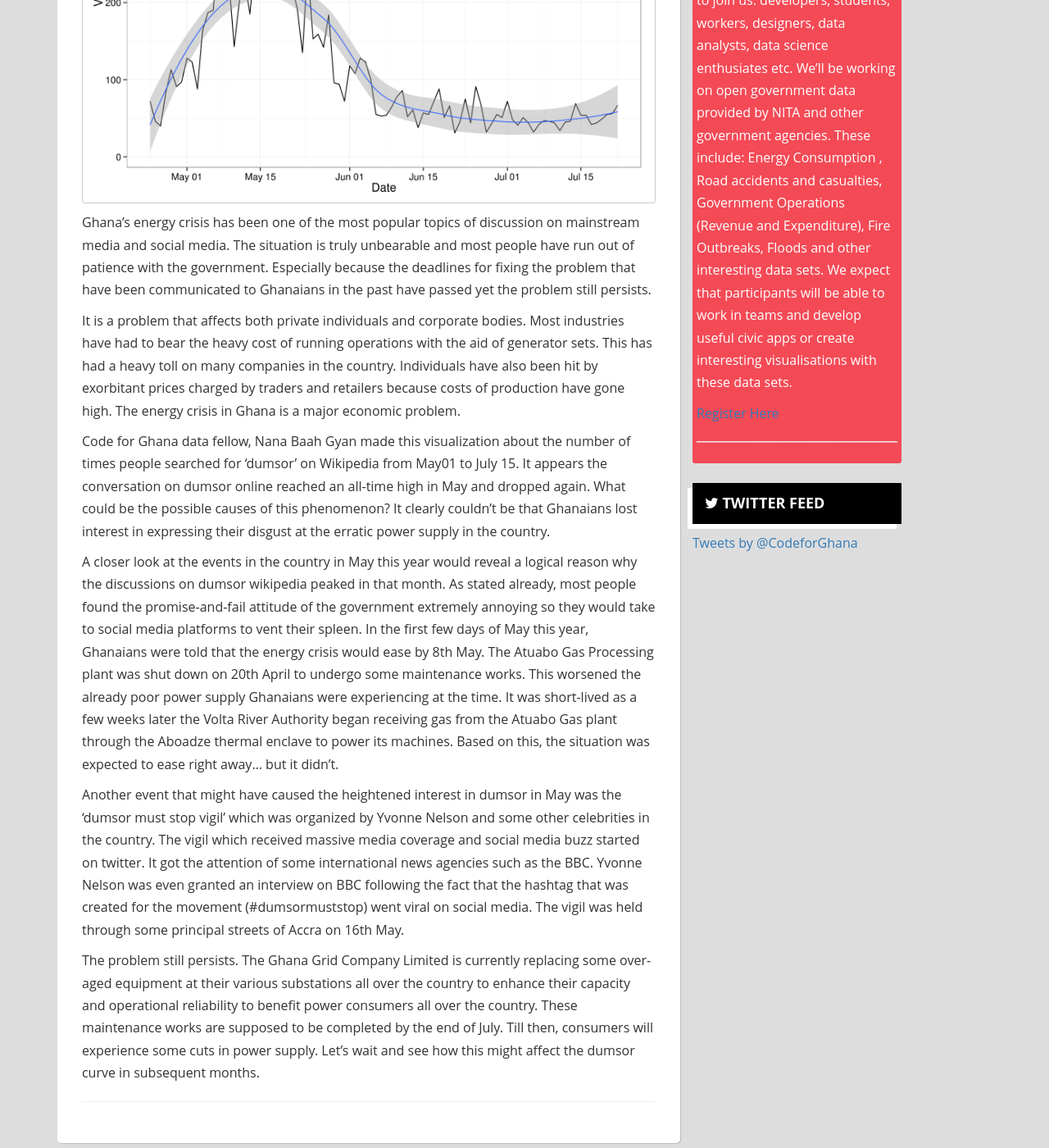
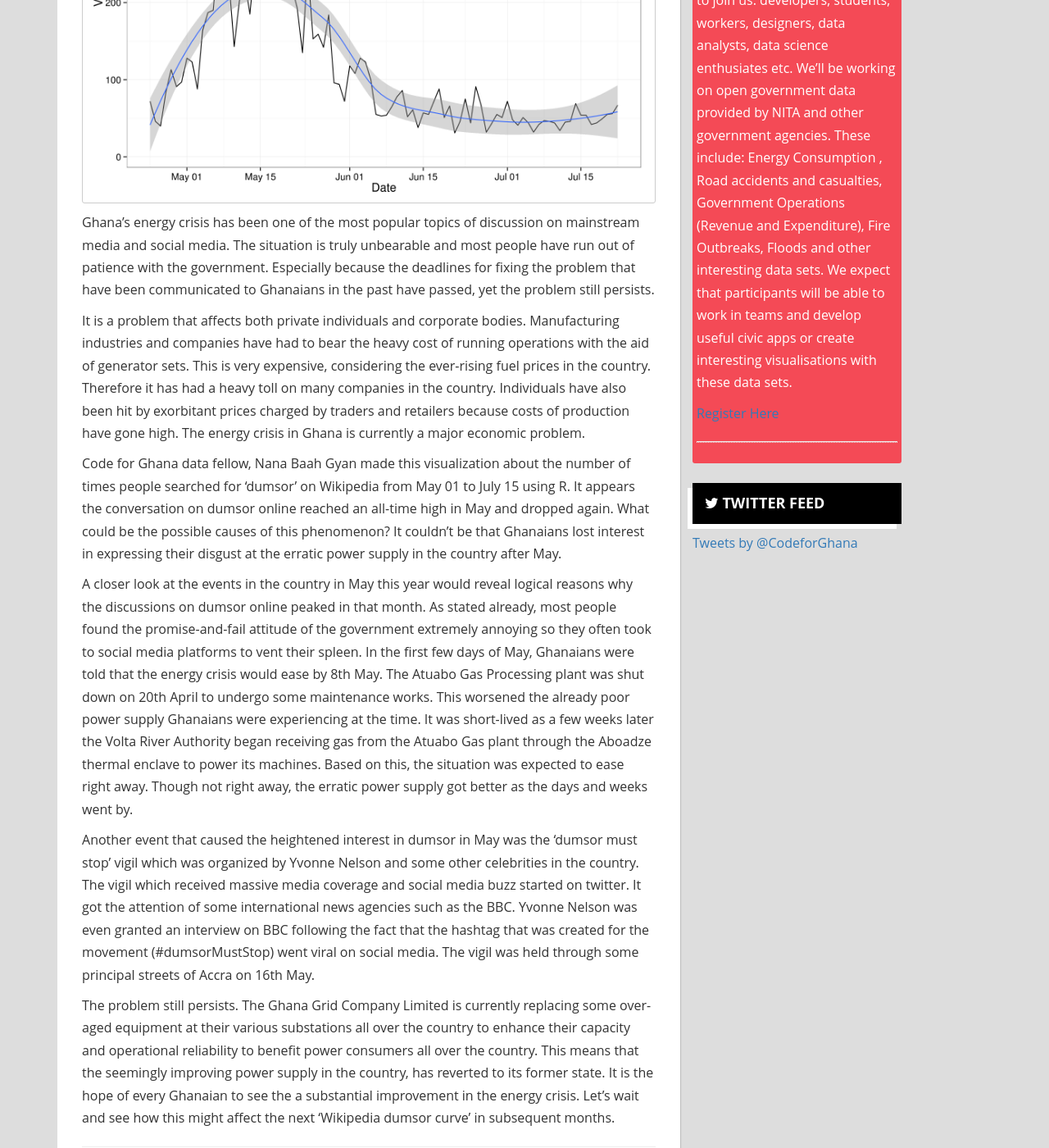
Before and after one commit to CodeForAfrica/CodeForGhana.org, a Jekyll site: the page built from _posts/2015-07-30-dumsor-curve.md, in a window 1280 px wide and 1400 px high, scrolled down 736 px. Shown: the whole window at 82% size. Built offline with Jekyll 4.4.1, drawn with Linux system fonts in a browser that asks for light colours; comment, search, counter and statistics services are not loaded.

Commit message:
update dumsor curve post

```diff
--- a/_posts/2015-07-30-dumsor-curve.md
+++ b/_posts/2015-07-30-dumsor-curve.md
@@ -4,15 +4,15 @@ title:  "Dumsor Search Results On Wikipedia"
 date:   2015-07-30
 thumbnail: /img/blog/dumsor-curve.png
 ---
+Ghana's energy crisis has been one of the most popular topics of discussion on mainstream media and social media. The situation is truly unbearable and most people have run out of patience with the government. Especially because the deadlines for fixing the problem that have been communicated to Ghanaians in the past have passed, yet the problem still persists.
 
-Ghana’s energy crisis has been one of the most popular topics of discussion on mainstream media and social media. The situation is truly unbearable and most people have run out of patience with the government. Especially because the deadlines for fixing the problem that have been communicated to Ghanaians in the past have passed yet the problem still persists.
+It is a problem that affects both private individuals and corporate bodies. Manufacturing industries and companies have had to bear the heavy cost of running operations with the aid of generator sets. This is very expensive, considering the ever-rising fuel prices in the country. Therefore it has had a heavy toll on many companies in the country. Individuals have also been hit by exorbitant prices charged by traders and retailers because costs of production have gone high. The energy crisis in Ghana is currently a major economic problem.
 
-It is a problem that affects both private individuals and corporate bodies. Most industries have had to bear the heavy cost of running operations with the aid of generator sets. This has had a heavy toll on many companies in the country. Individuals have also been hit by exorbitant prices charged by traders and retailers because costs of production have gone high. The energy crisis in Ghana is a major economic problem.
 
-Code for Ghana data fellow, Nana Baah Gyan made this visualization about the number of times people searched for ‘dumsor’ on Wikipedia from May01 to July 15. It appears the conversation on dumsor online reached an all-time high in May and dropped again. What could be the possible causes of this phenomenon? It clearly couldn’t be that Ghanaians lost interest in expressing their disgust at the erratic power supply in the country.
+Code for Ghana data fellow, Nana Baah Gyan made this visualization about the number of times people searched for ‘dumsor’ on Wikipedia from May 01 to July 15 using R. It appears the conversation on dumsor online reached an all-time high in May and dropped again. What could be the possible causes of this phenomenon? It couldn’t be that Ghanaians lost interest in expressing their disgust at the erratic power supply in the country after May.
 
-A closer look at the events in the country in May this year would reveal a logical reason why the discussions on dumsor wikipedia peaked in that month. As stated already, most people found the promise-and-fail attitude of the government extremely annoying so they would take to social media platforms to vent their spleen. In the first few days of May this year, Ghanaians were told that the energy crisis would ease by 8th May. The Atuabo Gas Processing plant was shut down on 20th April to undergo some maintenance works. This worsened the already poor power supply Ghanaians were experiencing at the time. It was short-lived as a few weeks later the Volta River Authority began receiving gas from the Atuabo Gas plant through the Aboadze thermal enclave to power its machines. Based on this, the situation was expected to ease right away… but it didn’t.
+A closer look at the events in the country in May this year would reveal logical reasons why the discussions on dumsor online peaked in that month. As stated already, most people found the promise-and-fail attitude of the government extremely annoying so they often took to social media platforms to vent their spleen. In the first few days of May, Ghanaians were told that the energy crisis would ease by 8th May. The Atuabo Gas Processing plant was shut down on 20th April to undergo some maintenance works. This worsened the already poor power supply Ghanaians were experiencing at the time. It was short-lived as a few weeks later the Volta River Authority began receiving gas from the Atuabo Gas plant through the Aboadze thermal enclave to power its machines. Based on this, the situation was expected to ease right away. Though not right away, the erratic power supply got better as the days and weeks went by.
 
-Another event that might have caused the heightened interest in dumsor in May was the ‘dumsor must stop vigil’ which was organized by Yvonne Nelson and some other celebrities in the country. The vigil which received massive media coverage and social media buzz started on twitter. It got the attention of some international news agencies such as the BBC. Yvonne Nelson was even granted an interview on BBC following the fact that the hashtag that was created for the movement  (#dumsormuststop) went viral on social media. The vigil was held through some principal streets of Accra on 16th May.
+Another event that caused the heightened interest in dumsor in May was the ‘dumsor must stop’ vigil which was organized by Yvonne Nelson and some other celebrities in the country. The vigil which received massive media coverage and social media buzz started on twitter. It got the attention of some international news agencies such as the BBC. Yvonne Nelson was even granted an interview on BBC following the fact that the hashtag that was created for the movement  (#dumsorMustStop) went viral on social media. The vigil was held through some principal streets of Accra on 16th May.
 
-The problem still persists. The Ghana Grid Company Limited is currently replacing some over-aged equipment at their various substations all over the country to enhance their capacity and operational reliability to benefit power consumers all over the country. These maintenance works are supposed to be completed by the end of July. Till then, consumers will experience some cuts in power supply. Let’s wait and see how this might affect the dumsor curve in subsequent months.
+The problem still persists. The Ghana Grid Company Limited is currently replacing some over-aged equipment at their various substations all over the country to enhance their capacity and operational reliability to benefit power consumers all over the country. This means that the seemingly improving power supply in the country, has reverted to its former state. It is the hope of every Ghanaian to see the a substantial improvement in the energy crisis. Let’s wait and see how this might affect the next ‘Wikipedia dumsor curve’ in subsequent months.
```
